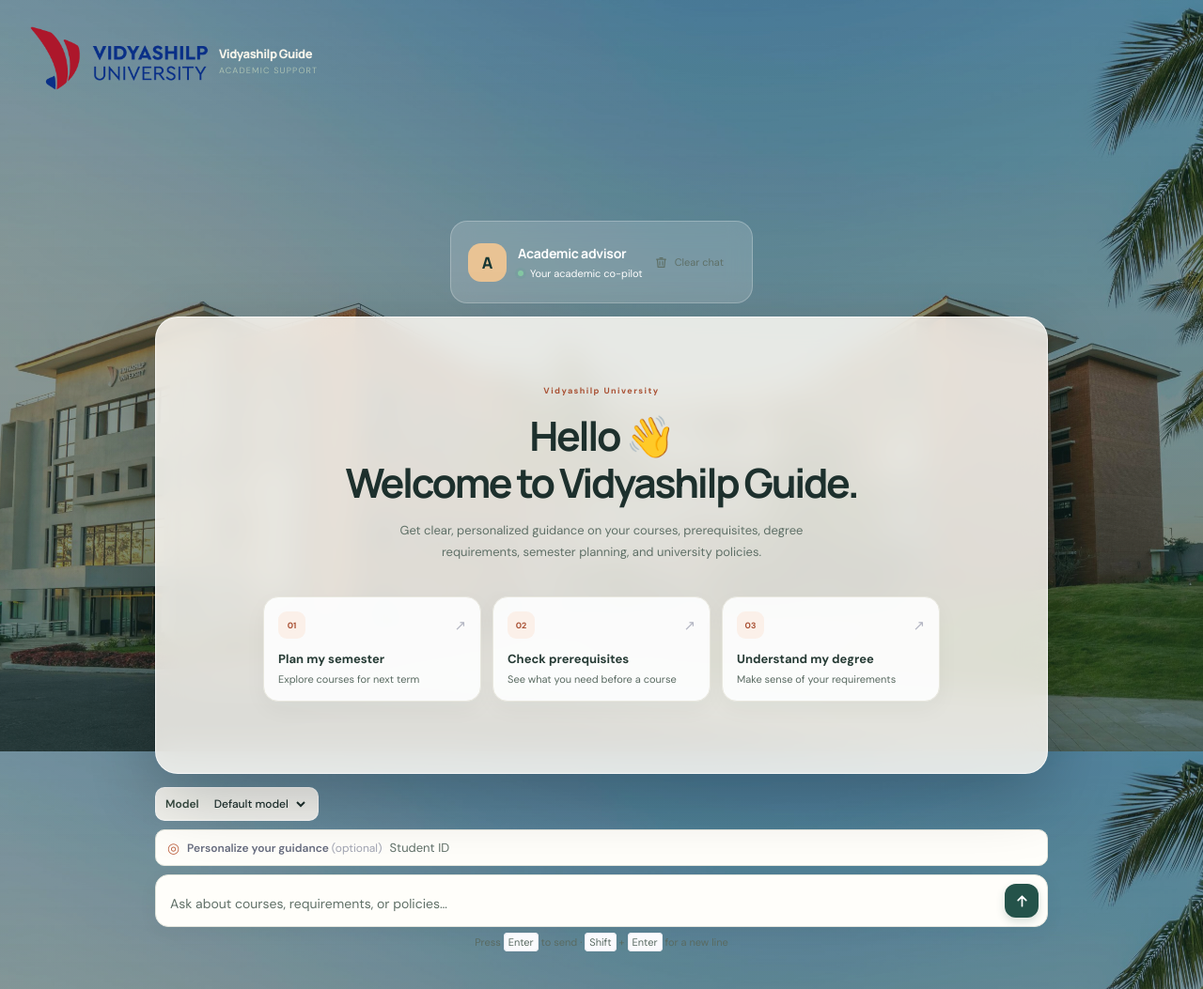
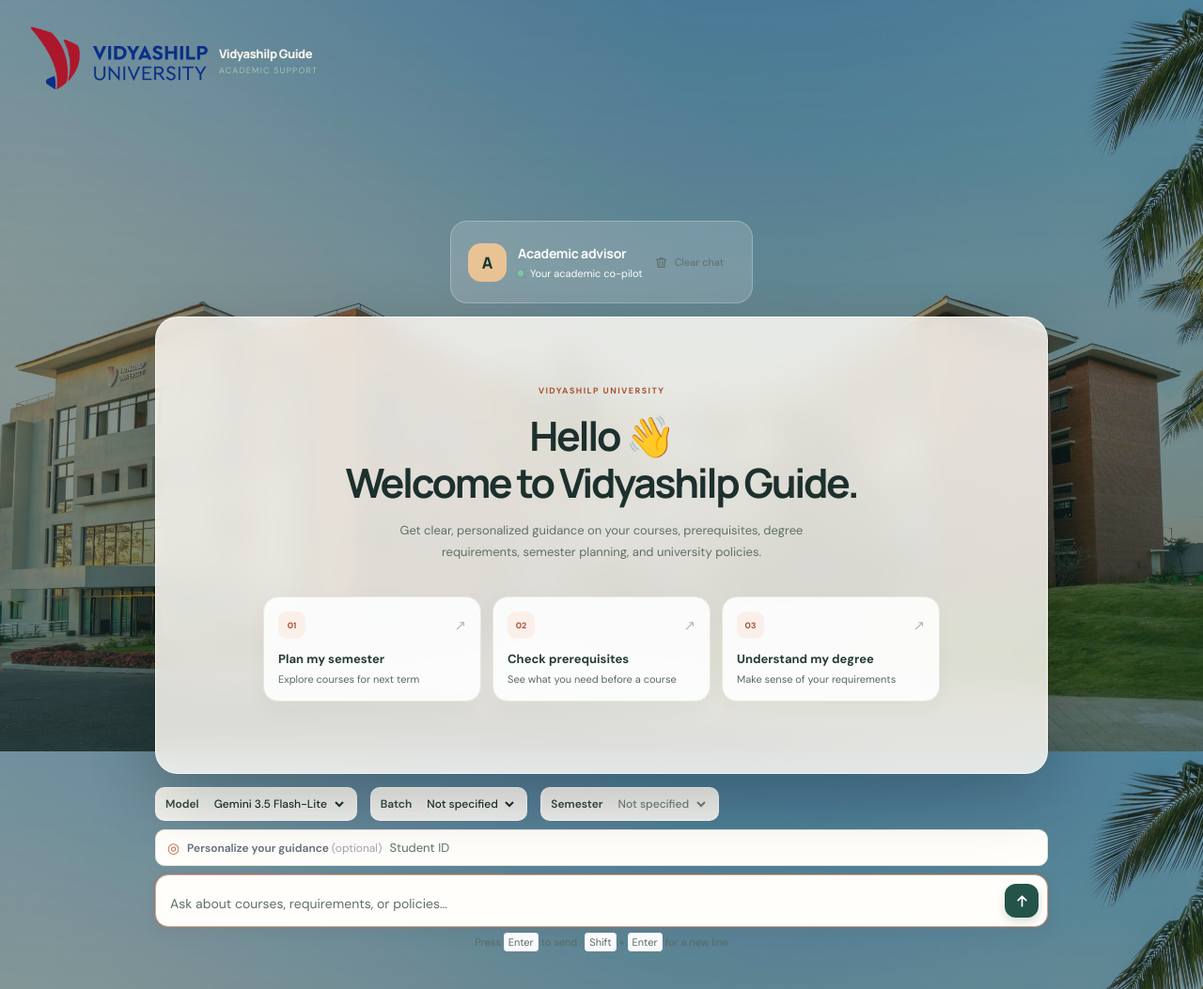
Before and after one commit to 2023saniavallikar-bit/AI-Academic-Advisor, a Flask app: page / in a window 1280 px wide. Shown: the whole page at 94% size. Run offline with Flask 3, Linux system fonts and the light colour scheme; data that the repository does not hold is empty; some libraries are stand-ins or nearby versions.

Commit message:
Add files via upload

```diff
--- a/templates/index.html
+++ b/templates/index.html
@@ -8,7 +8,7 @@
   <meta name="description"
     content="Get clear, helpful guidance on courses, degree requirements, and university policies." />
   <title>Vidyashilp Guide | Vidyashilp University</title>
-  <link rel="stylesheet" href="{{ url_for('static', filename='styles.css', v='8') }}" />
+  <link rel="stylesheet" href="{{ url_for('static', filename='styles.css', v='9') }}" />
   <script>
     window.MathJax = {
       tex: {
@@ -137,6 +137,18 @@
               <option value="">Default model</option>
             </select>
           </label>
+          <label class="option-field" for="batchSelect">
+            <span>Batch</span>
+            <select id="batchSelect" aria-label="Batch (entry year) used to find course rows">
+              <option value="">Not specified</option>
+            </select>
+          </label>
+          <label class="option-field" for="semesterSelect">
+            <span>Semester</span>
+            <select id="semesterSelect" aria-label="Semester used to find course rows" disabled>
+              <option value="">Not specified</option>
+            </select>
+          </label>
         </div>
         <label class="student-context" for="studentId">
           <span class="context-icon" aria-hidden="true">◎</span>
@@ -160,7 +172,7 @@
     </main>
   </div>
 
-  <script src="{{ url_for('static', filename='app.js', v='8') }}"></script>
+  <script src="{{ url_for('static', filename='app.js', v='9') }}"></script>
 </body>
 
 </html>
```
